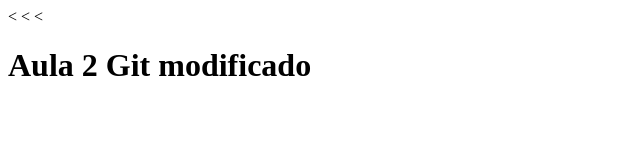
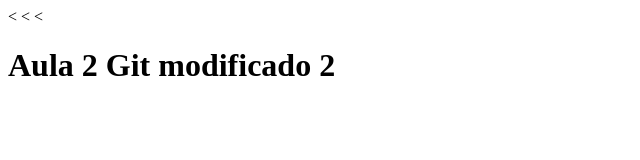
Before and after one commit to filipessbr/curso-git, a plain HTML site: page index.html in a window 1280 px wide. Shown: the full height of the page, 0-640 px from the left. Drawn offline with Linux system fonts and the light colour scheme.

Commit message:
adicionado config.cfg

```diff
--- a/index.html
+++ b/index.html
@@ -4,6 +4,6 @@
      <title>`substitute(Filename('', 'Page Title'), '^.', '\u&', '')`</title>
  </head>
  <<body>
-     <h1>Aula 2 Git modificado</h1>
+     <h1>Aula 2 Git modificado 2</h1>
  </body>
 </html>
```
Also changed, not shown: 1 other file.
